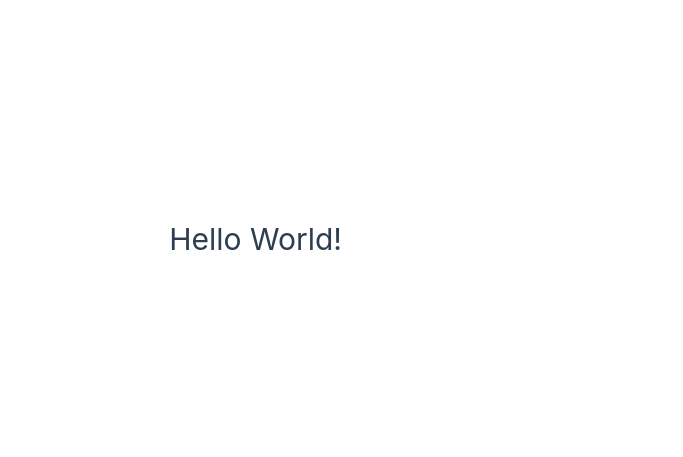
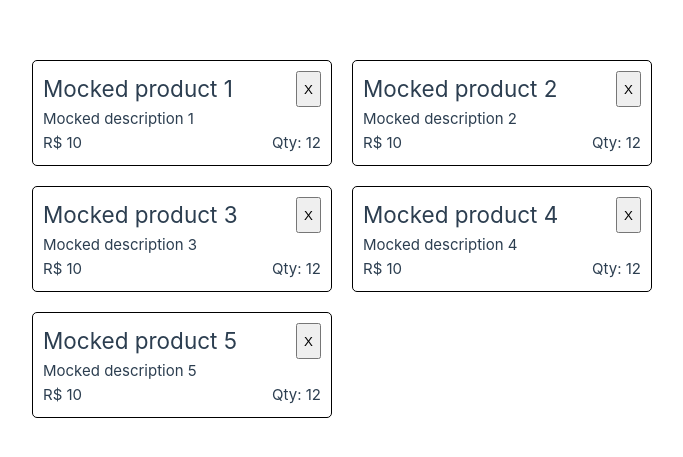
Before and after one commit to PedroLucasTeixeiradeLima/mentorshipStore, a Vue app in the folder client_mentorshipStore/: page / in a window 1280 px wide. Shown: the part 161-618 px from the top of the page, without its empty margins (298-981 px from the left). Built offline with nearby package versions, Linux system fonts and the light colour scheme.

Commit message:
Functional Cards, but without integration

```diff
--- a/client_mentorshipStore/src/App.vue
+++ b/client_mentorshipStore/src/App.vue
@@ -1,14 +1,82 @@
-<script setup>
+<script>
+export default {
+  data(){
+    return{
+      // THIS WILL BE RETURNED FROM OUR API
+      products: [
+        {
+          id: 1,
+          title: 'Mocked product 1',
+          description: 'Mocked description 1',
+          price: 10,
+          quantity: 12
+        },
+        {
+          id: 2,
+          title: 'Mocked product 2',
+          description: 'Mocked description 2',
+          price: 10,
+          quantity: 12
+        },
+        {
+          id: 3,
+          title: 'Mocked product 3',
+          description: 'Mocked description 3',
+          price: 10,
+          quantity: 12
+        },
+        {
+          id: 4,
+          title: 'Mocked product 4',
+          description: 'Mocked description 4',
+          price: 10,
+          quantity: 12
+        },
+        {
+          id: 5,
+          title: 'Mocked product 5',
+          description: 'Mocked description 5',
+          price: 10,
+          quantity: 12
+        }
+      ]
+    }
+  }
+}
 </script>
 
 <template>
-  <h1> Hello World! </h1>
+  <div v-for="product in products" :key="product.id" class="card-container">
+    <div class="card-header">
+      <h2>{{ product.title }}</h2>
+      <button>X</button>
+    </div>
+
+    <p class="card-description">{{ product.description }}</p>
+
+    <div class="card-footer">
+      <span>R$ {{ product.price }}</span>
+      <span>Qty: {{ product.quantity }}</span>
+    </div>
+  </div>
+</template>
 
 
 
-</template>
+<style scoped>
+.card-container {
+  padding: 10px;
+  border: 1px solid black;
+  border-radius: 5px;
+  min-width: 300px;
+  margin: 10px;
+}
+.card-header, .card-footer {
+  display: flex;
+  justify-content: space-between;
+}
 
-<style scoped>
+
 header {
   line-height: 1.5;
 }
```
